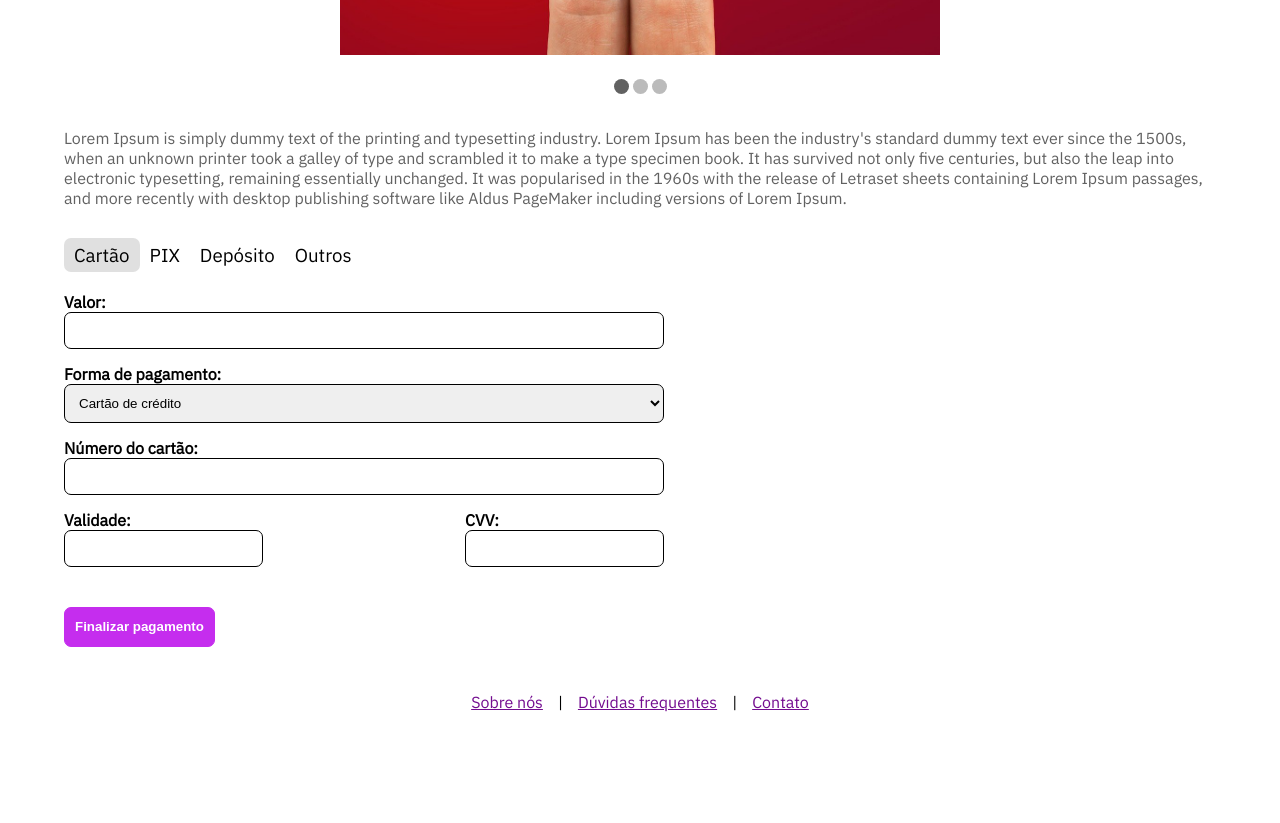
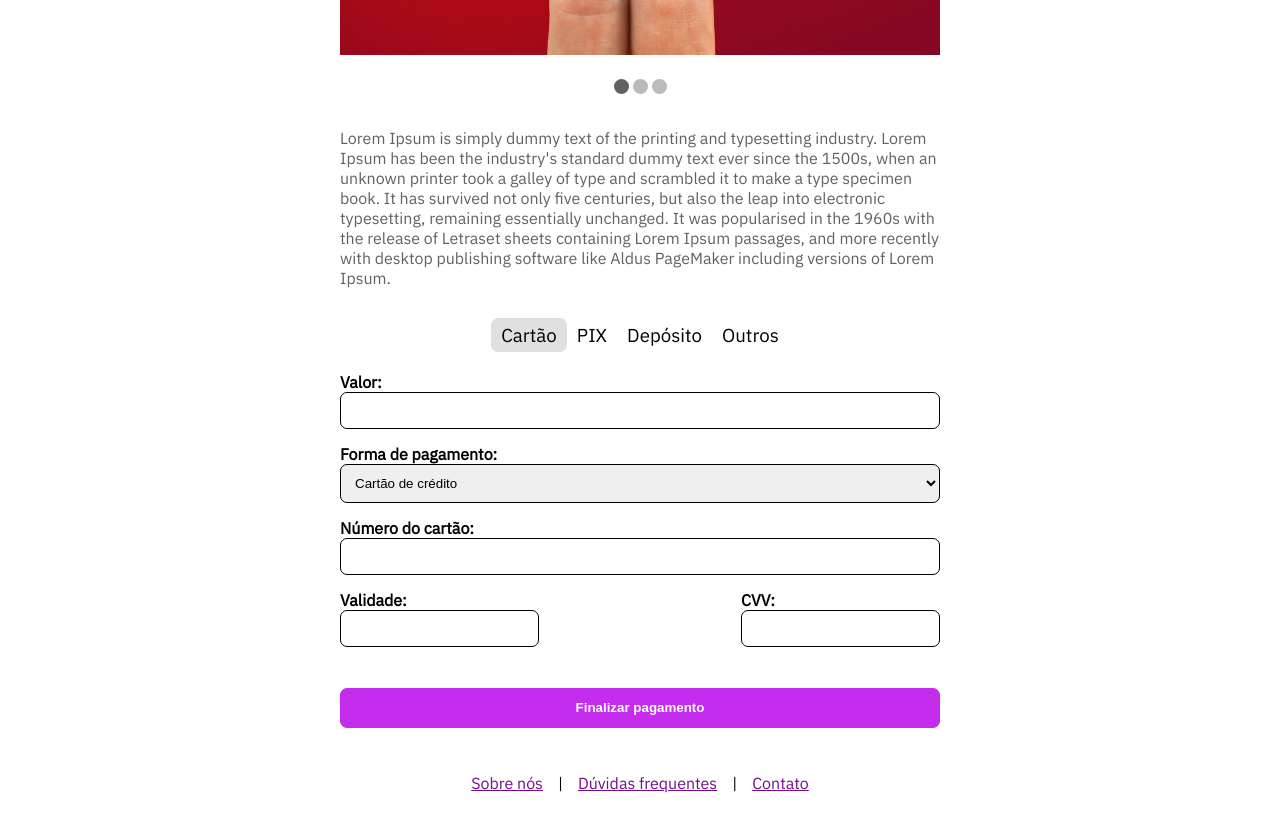
Before and after one commit to mateusseger/ajudaki, a Vue app: page /OfferHelp in a window 1280 px wide. Shown: the part 460-1283 px from the top of the page. Before the commit the page ends 1202 px from the top, so only its background shows below. Built offline with nearby package versions, Linux system fonts and the light colour scheme.

Commit message:
adjusted styling details

```diff
--- a/src/pages/OfferHelp.vue
+++ b/src/pages/OfferHelp.vue
@@ -6,7 +6,7 @@
       <div class="carousel">
         <div class="slide fade">
           <div class="numbertext">1 / 3</div>
-          <img src="@/assets/slide1.jpg" style="width: 100%;" />
+          <img src="@/assets/slide1.jpg" style="width: 100%" />
         </div>
 
         <div class="slide fade">
@@ -107,7 +107,7 @@ export default {
   },
   methods: {
     plusSlides: function (n) {
-      this.showSlides(this.slideIndex += n);
+      this.showSlides((this.slideIndex += n));
     },
 
     currentSlide: function (n) {
@@ -206,7 +206,7 @@ h2 {
 
 .active,
 .dot:hover {
-  background-color: var(--color-grey);;
+  background-color: var(--color-grey);
 }
 
 .fade {
@@ -269,24 +269,33 @@ select {
   margin-bottom: 30px;
 }
 
-@media(min-width: 700px) {
+@media (min-width: 700px) {
   #offer-help {
     align-items: center;
   }
-  .carousel{
+  .carousel {
     max-width: 600px;
   }
   .nav-tabs {
     width: 100%;
-
+    display: flex;
+    justify-content: center;
   }
   .content {
-   max-width: 600px;
+    width: 600px;
+    left: calc(50% - 300px);
   }
 
   .button-pink {
-    align-self: flex-start;
+    width: 600px;
   }
 
+  .aux {
+    height: 370px;
+  }
+
+  p {
+    max-width: 600px;
+  }
 }
 </style>
--- a/src/pages/RequestHelp.vue
+++ b/src/pages/RequestHelp.vue
@@ -133,4 +133,15 @@ textarea {
 button {
   margin-bottom: 15px;
 }
+
+@media(min-width: 700px) {
+  #request-help {
+    max-width: 600px;
+  }
+
+  .nav-tabs .content {
+    width: 600px;
+    left: calc(50% - 300px)
+  }
+}
 </style>
--- a/src/pages/Search.vue
+++ b/src/pages/Search.vue
@@ -142,6 +142,10 @@ p {
   justify-content: space-around;
 }
 
+#search {
+  max-width: 600px;
+}
+
   .request {
     flex-direction: column;
     width: 250px;
```
